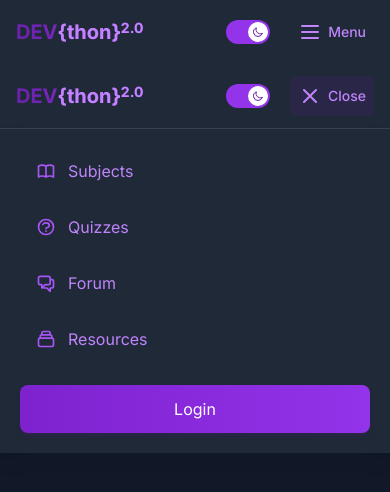
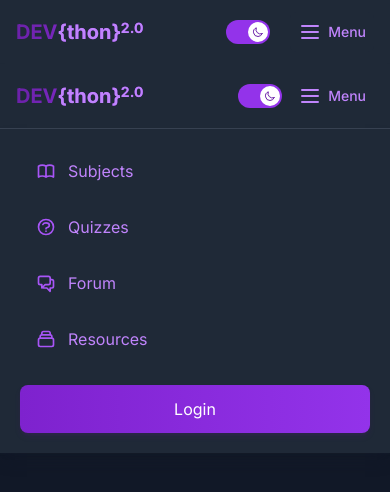
Before and after one commit to mehara-rothila/Xforce-devthon, a Next.js app: page / in a window 390 px wide. Shown: the top 492 px of the page. Built offline with nearby package versions, Linux system fonts and the light colour scheme.

Commit message:
Fix z-index and layering issues in Rewards Page

```diff
--- a/src/app/page.tsx
+++ b/src/app/page.tsx
@@ -4,10 +4,10 @@ import React, { useState, useEffect } from 'react';
 import Link from 'next/link';
 
 export default function Home() {
-  const [isOpen, setIsOpen] = useState(true); // Start with menu open by default
-  const [isDarkMode, setIsDarkMode] = useState(true); // Default to dark mode
+  // Remove all toggle state - navbar will ALWAYS be visible
+  const [isDarkMode, setIsDarkMode] = useState(true);
 
-  // Initialize dark mode and set initial menu state based on screen size
+  // Initialize dark mode
   useEffect(() => {
     // Apply dark mode by default
     document.documentElement.setAttribute('data-theme', 'dark');
@@ -15,17 +15,7 @@ export default function Home() {
 
     // Save preference to localStorage
     localStorage.setItem('theme', 'dark');
-
-    // Check if we're on mobile and set menu state accordingly
-    // This ensures the menu is only open by default on mobile devices
-    if (window.innerWidth >= 768) {
-      setIsOpen(false);
-    }
   }, []);
-
-  function handleToggle() {
-    setIsOpen(!isOpen);
-  }
 
   function toggleDarkMode() {
     const newMode = !isDarkMode;
@@ -45,15 +35,10 @@ export default function Home() {
     localStorage.setItem('theme', newMode ? 'dark' : 'light');
   }
 
-  // Navigation handler
+  // Navigation handler - just for handling clicks
   const handleNavigation = (e: React.MouseEvent<HTMLAnchorElement>) => {
     // Make sure navigation works correctly
     e.stopPropagation();
-
-    // Close the mobile menu if it's open
-    if (isOpen) {
-      setIsOpen(false);
-    }
   };
 
   return (
@@ -72,9 +57,8 @@ export default function Home() {
             </Link>
           </div>
 
-          {/* Hamburger button and dark mode toggle */}
-          <div className="flex items-center space-x-3">
-            {/* Dark Mode Toggle for Mobile */}
+          {/* Only Dark Mode Toggle */}
+          <div className="flex items-center">
             <button
               type="button"
               onClick={toggleDarkMode}
@@ -95,16 +79,11 @@ export default function Home() {
               </span>
             </button>
 
+            {/* Menu text label - always shows "Menu" */}
             <button
               type="button"
-              aria-label={isOpen ? "Close menu" : "Open menu"}
-              className={`p-2 rounded-md flex items-center transition-all duration-200 ${
-                isOpen
-                  ? 'bg-purple-900/20 text-purple-400'
-                  : 'bg-white dark:bg-gray-800 text-purple-700 dark:text-purple-400 hover:bg-purple-50 dark:hover:bg-gray-700'
-              }`}
-              onClick={handleToggle}
-              style={{ cursor: 'pointer', zIndex: 50 }}
+              className="p-2 rounded-md flex items-center text-purple-700 dark:text-purple-400"
+              style={{ cursor: 'pointer' }}
             >
               <svg
                 xmlns="http://www.w3.org/2000/svg"
@@ -113,36 +92,20 @@ export default function Home() {
                 viewBox="0 0 24 24"
                 stroke="currentColor"
               >
-                {isOpen ? (
-                  <path
-                    strokeLinecap="round"
-                    strokeLinejoin="round"
-                    strokeWidth={2}
-                    d="M6 18L18 6M6 6l12 12"
-                  />
-                ) : (
                 <path
                   strokeLinecap="round"
                   strokeLinejoin="round"
                   strokeWidth={2}
                   d="M4 6h16M4 12h16M4 18h16"
                 />
-                )}
               </svg>
-              <span className="text-sm font-medium">{isOpen ? "Close" : "Menu"}</span>
+              <span className="text-sm font-medium">Menu</span>
             </button>
           </div>
         </div>
 
-        {/* Mobile menu with transitions */}
-        <div
-          className={`bg-white dark:bg-gray-800 shadow-lg dark:shadow-gray-900/30 absolute w-full transform transition-all duration-300 ease-in-out ${
-            isOpen
-              ? 'opacity-100 translate-y-0'
-              : 'opacity-0 -translate-y-4 pointer-events-none'
-          }`}
-          style={{ maxHeight: isOpen ? '1000px' : '0px', overflow: 'hidden', transitionProperty: 'transform, opacity, max-height' }}
-        >
+        {/* Permanent Menu - Always Visible */}
+        <div className="bg-white dark:bg-gray-800 shadow-lg dark:shadow-gray-900/30 w-full">
           <div className="p-5 space-y-3 border-t border-gray-100 dark:border-gray-700">
             <Link
               href="/subjects"
@@ -204,11 +167,6 @@ export default function Home() {
           </div>
         </div>
       </header>
-
-      {/* Page content */}
-      <div className="flex-1 p-4">
-        {/* Add your content here if needed */}
-      </div>
     </main>
   );
 }
```
Lines whose indentation alone changed are shown as unchanged.
